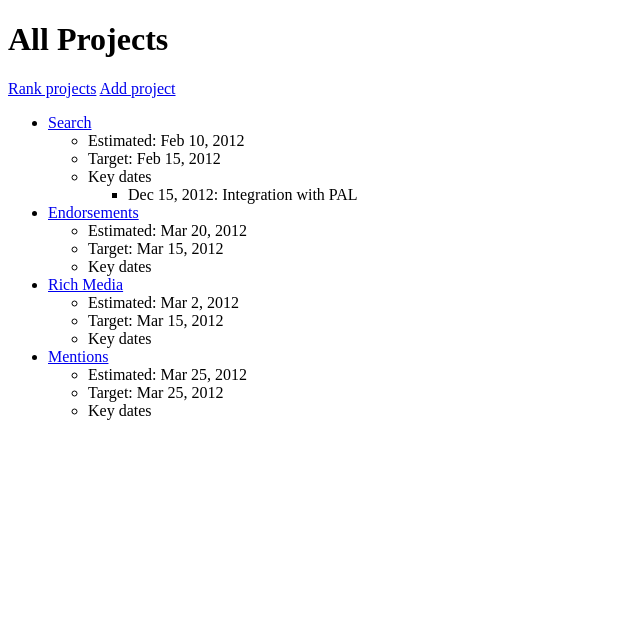
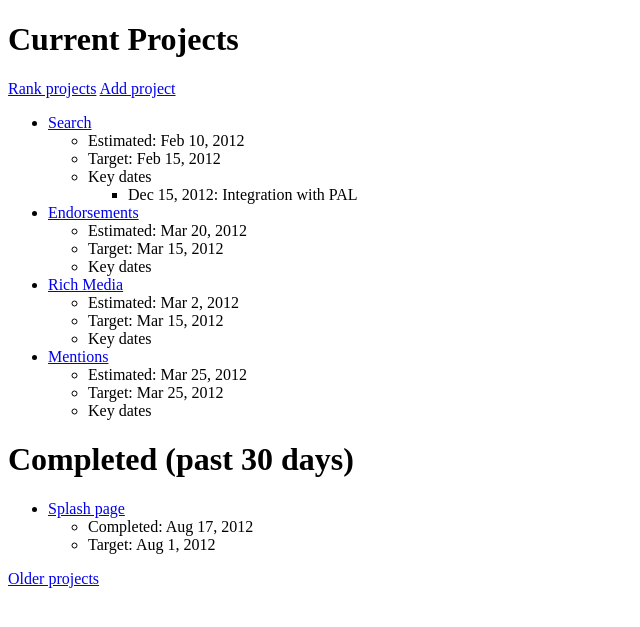
Before and after one commit to rjose/dovetail, a Flask app: page /projects in a window 1280 px wide. Shown: the top 627 px of the page, without its empty margins (0-640 px from the left). Run offline with Flask 2, Linux system fonts and the light colour scheme.

Commit message:
Mocked: "completed projects" on /projects

```diff
--- a/templates/projects.html
+++ b/templates/projects.html
@@ -1,7 +1,7 @@
 <!doctype html>
 <title>Projects</title>
 
-<h1>All Projects</h1>
+<h1>Current Projects</h1>
 
 <p>
 <a href='/projects/edit'>Rank projects</a>
@@ -23,3 +23,16 @@
     </ul>
 {% endfor %}
 </ul>
+
+{# TODO: Only show this if there are projects completed in the past 30 days #}
+<h1>Completed (past 30 days)</h1>
+<ul>
+    <li><a href='/projects/5'>Splash page</a></li>
+    <ul>
+        <li>Completed: Aug 17, 2012</li>
+        <li>Target: Aug 1, 2012</li>
+    </ul>
+</ul>
+
+{# TODO: Only show this if there are older projects  #}
+<a href='/projects?older=true'>Older projects</a>
```
